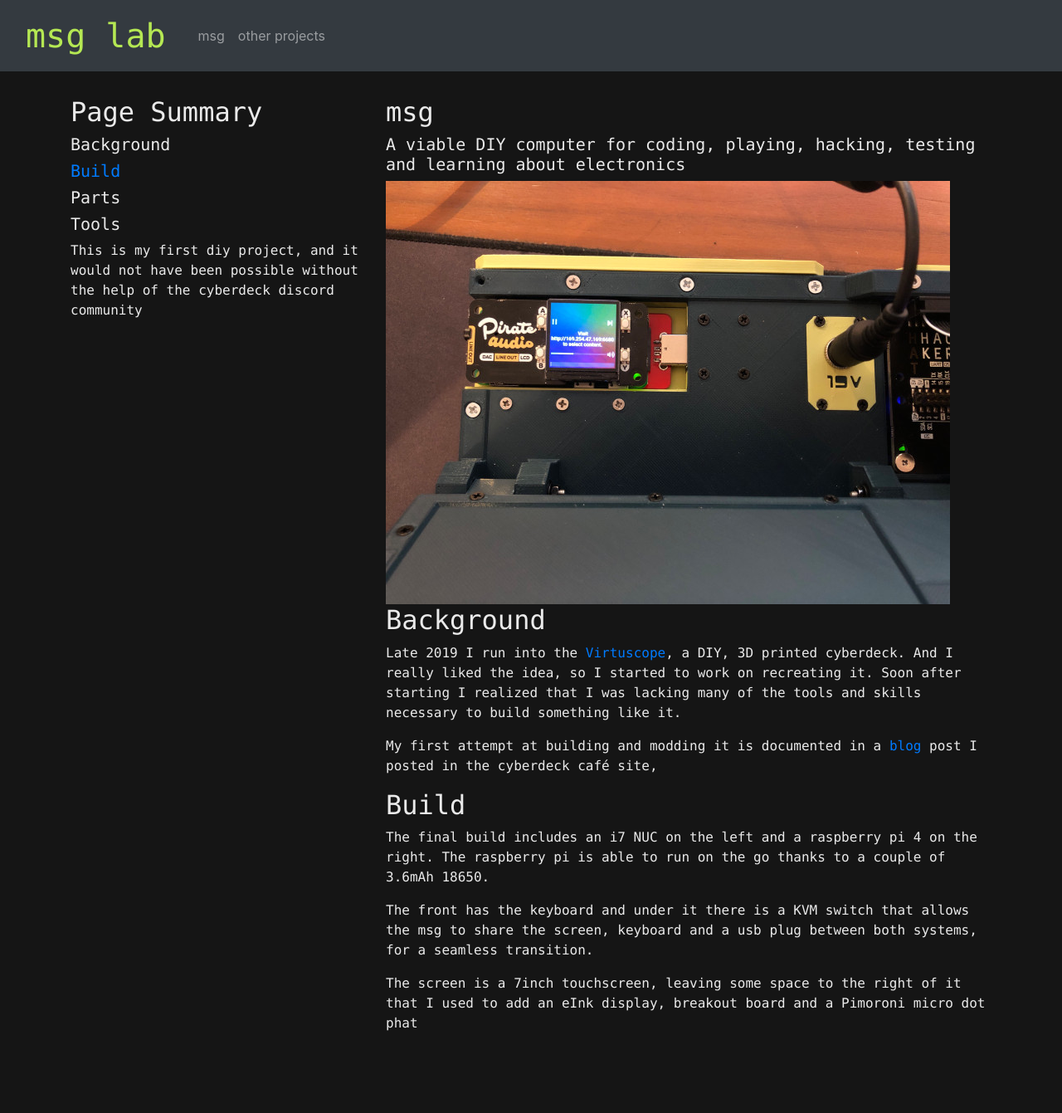
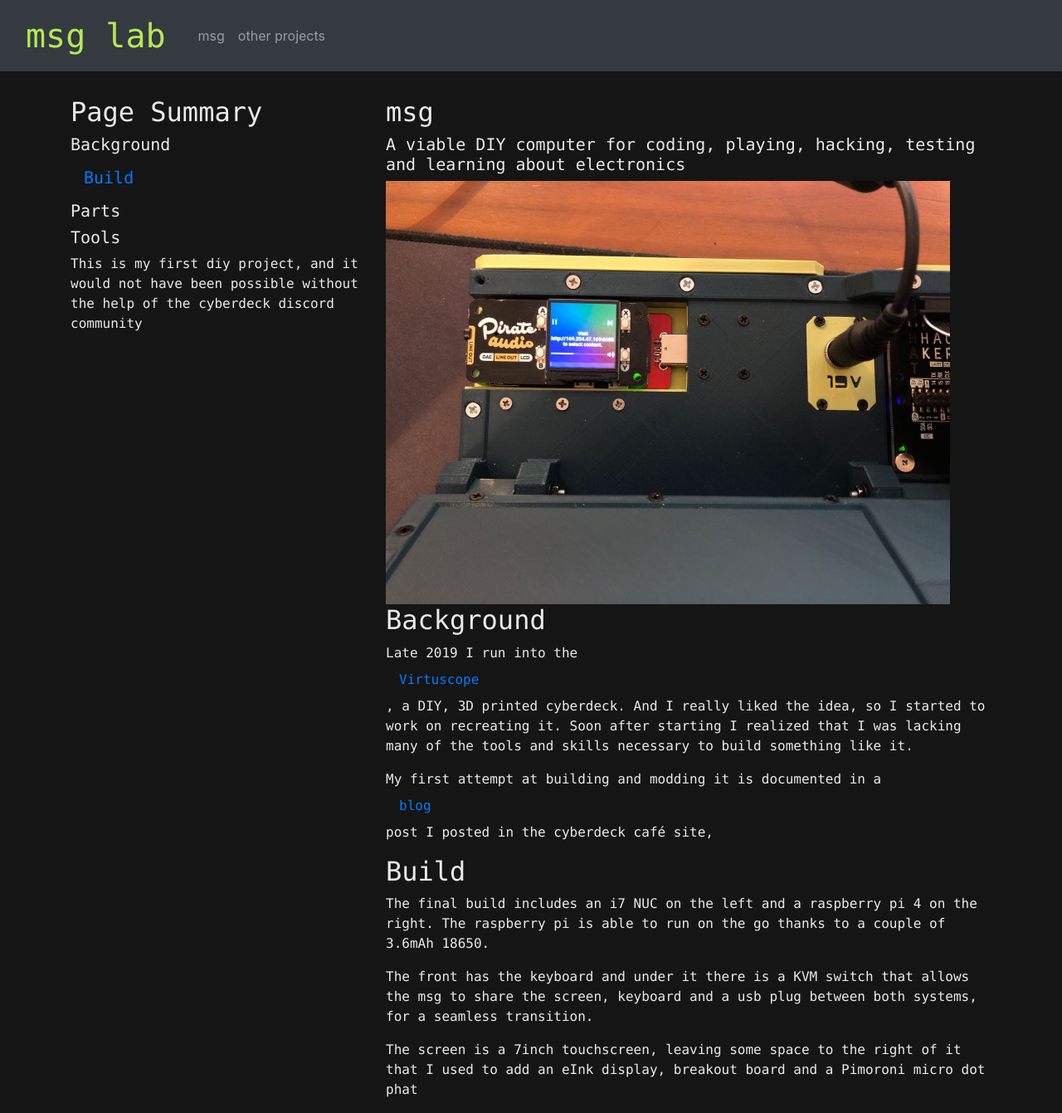
Before and after one commit to msglab/msglab, a Jekyll site: the page html/msg.html, which Jekyll copies as it is, in a window 1280 px wide. Shown: the whole page at 83% size. Built offline with Jekyll 4.4.1, drawn with Linux system fonts in a browser that asks for light colours; nearby versions of some CDN libraries; library files that are not in the unit come from our copies; before the commit the page ends 1261 px from its top, so only the background shows below that.

Commit message:
Update msg.html

```diff
--- a/html/msg.html
+++ b/html/msg.html
@@ -62,7 +62,7 @@ font-family: Monaco, Bitstream Vera Sans Mono, Lucida Console, Terminal, monospa
   <div class="col-sm-4">
         <h2>Page Summary</h2>
         <h5>Background</h5>
-        <h5> <a href="#build">Build</a></h5>
+        <h5> <a href="#build" class= "nav-link">Build</a></h5>
         <h5>Parts</h5>
         <h5>Tools</h5>
         <p>This is my first diy project, and it would not have been possible without the help of the cyberdeck discord community</p>
@@ -90,8 +90,8 @@ font-family: Monaco, Bitstream Vera Sans Mono, Lucida Console, Terminal, monospa
 
         <img src="/img/exp bay_carousel.jpg" alt="top shot of msg" > <!-- width="200" height="80"> -->
         <h2>Background</h2>
-          <p>Late 2019 I run into the  <a href="https://www.cyberdeck.cafe/virtuscope" class="blog-link">Virtuscope</a>, a DIY, 3D printed cyberdeck. And I really liked the idea, so I started to work on recreating it. Soon after starting I realized that I was lacking many of the tools and skills necessary to build something like it.</p>
-          <p>My first attempt at building and modding it is documented in a <a href="https://www.cyberdeck.cafe/msg-virtuscope" class="blog-link">blog</a> post I posted in the cyberdeck caf&eacute; site,</p>
+          <p>Late 2019 I run into the  <a href="https://www.cyberdeck.cafe/virtuscope" class="nav-link">Virtuscope</a>, a DIY, 3D printed cyberdeck. And I really liked the idea, so I started to work on recreating it. Soon after starting I realized that I was lacking many of the tools and skills necessary to build something like it.</p>
+          <p>My first attempt at building and modding it is documented in a <a href="https://www.cyberdeck.cafe/msg-virtuscope" class="nav-link">blog</a> post I posted in the cyberdeck caf&eacute; site,</p>
 
       <div class= "build">
         <h2>Build</h2>
```
